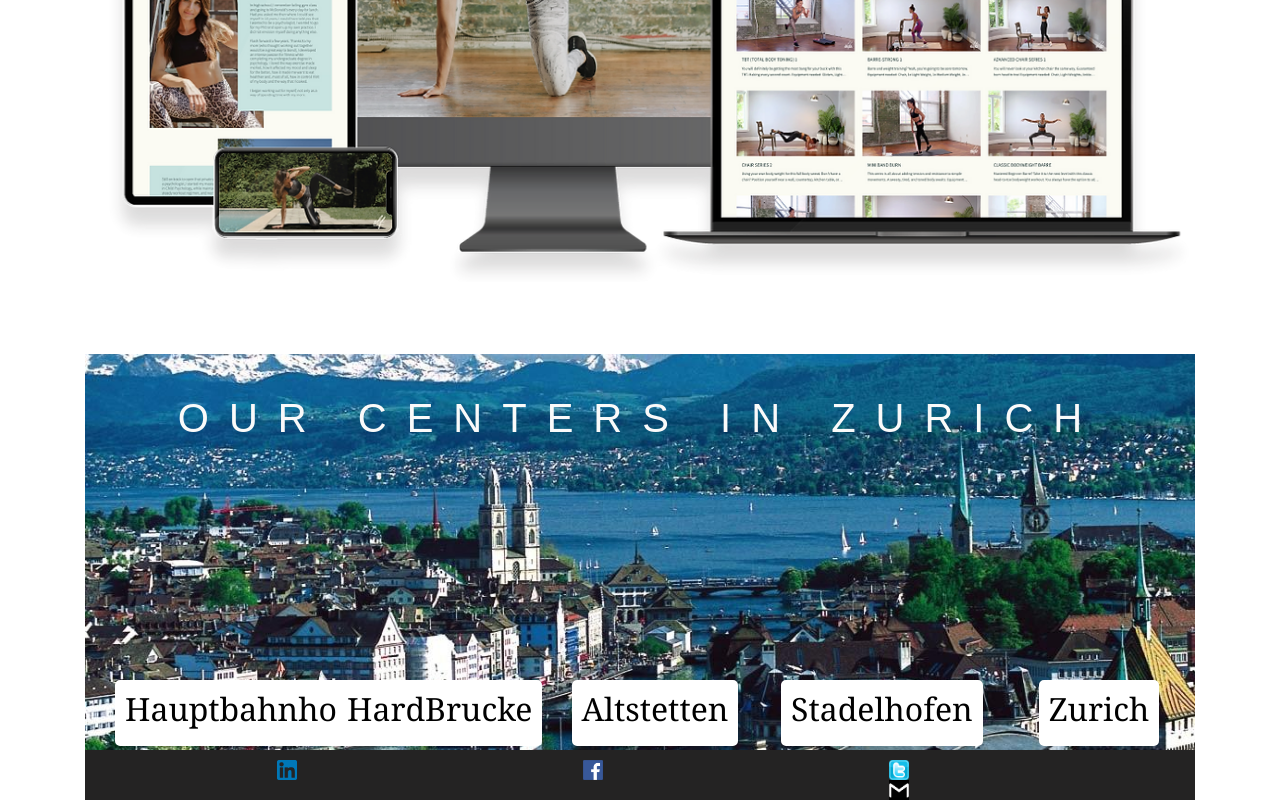
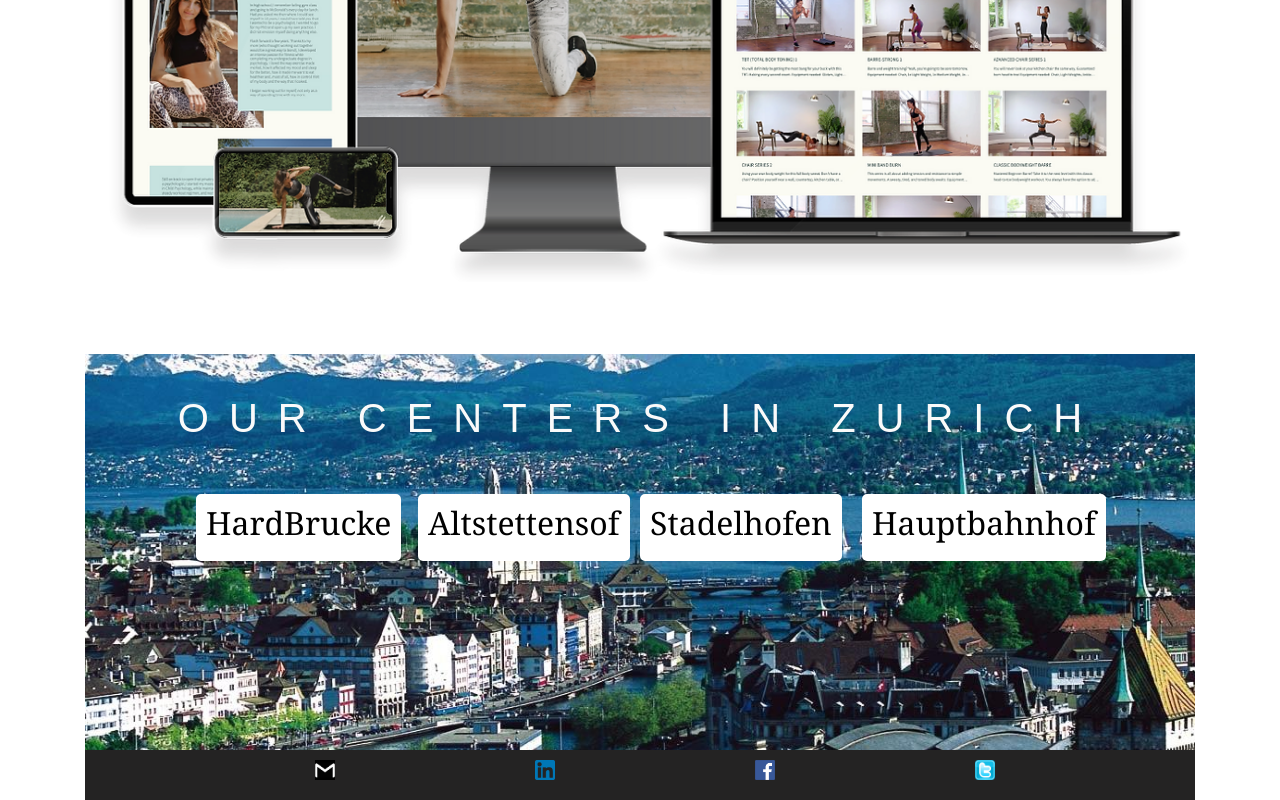
Before and after one commit to GaganBehrh/Workout_Website, a plain HTML site: page index.html in a window 1280 px wide. Shown: the part 985-1785 px from the top of the page. Drawn offline with nearby package versions, Linux system fonts and the light colour scheme.

Commit message:
Website made suitable for 1500px screen

```diff
--- a/assets/css/style.css
+++ b/assets/css/style.css
@@ -103,6 +103,7 @@ margin-top:120px
 
 #centers h1{
     color: #fafafa;
+    width: 100%;
 
 
    }
@@ -111,13 +112,15 @@ margin-top:120px
     width: 20%;
     height: 300px;
     float: left;
-    padding: 230px 0px 0px 30px;
+    padding: 230px 0px -15px 125px;
     text-align:center;
 }
 #centers button{
     background-color: white;
     border-radius:5px;
     border: 10px solid white;
+    margin-left: 50%;
+    margin-top: 20%;
 }
 .innercenter{
     margin-top:40px;
@@ -131,13 +134,13 @@ margin-top:120px
     text-align: center;
     margin-top: 40px;
     letter-spacing: 20px;
+    width: 100%;
 }
 #centersbutton{
     background-color: black;
     color:white;
     font-size:30px;
     text-emphasis: bold;
-  width: auto;
 }
 /*footer section*/
 
@@ -145,6 +148,7 @@ footer{
    background: #242323;
    overflow: auto;
    height: 50px;
+   width: 100%;
 }
 
 #socialmedia{
@@ -154,7 +158,7 @@ footer{
 #socialmedia li {
     float:right;
     list-style-type: none;
-    margin-right: 286px;
+    margin-right: 200px;
 
 
 }
@@ -173,7 +177,7 @@ footer{
 
 @media screen and (max-width:1200px) {
     #remote_exercise{
-        width:65%;
+        width:100%;
         height:800px;
         margin:  0 auto;
 
--- a/index.html
+++ b/index.html
@@ -44,11 +44,7 @@
     <!--centers section starts here-->
     <section id="centers">
         <h1>Our centers in Zurich</h1>
-        <div>
-            <button>
-                <h2>Hauptbahnhof</h2>
-            </button>
-        </div>
+
         <div>
             <button>
                 <h2>HardBrucke</h2>
@@ -56,7 +52,7 @@
         </div>
         <div>
             <button>
-                <h2>Altstetten</h2>
+                <h2>Altstettensof</h2>
             </button>
         </div>
         <div>
@@ -66,7 +62,7 @@
         </div>
         <div>
             <button>
-                <h2>Zurich</h2>
+                <h2>Hauptbahnhof</h2>
             </button>
         </div>
 
```
